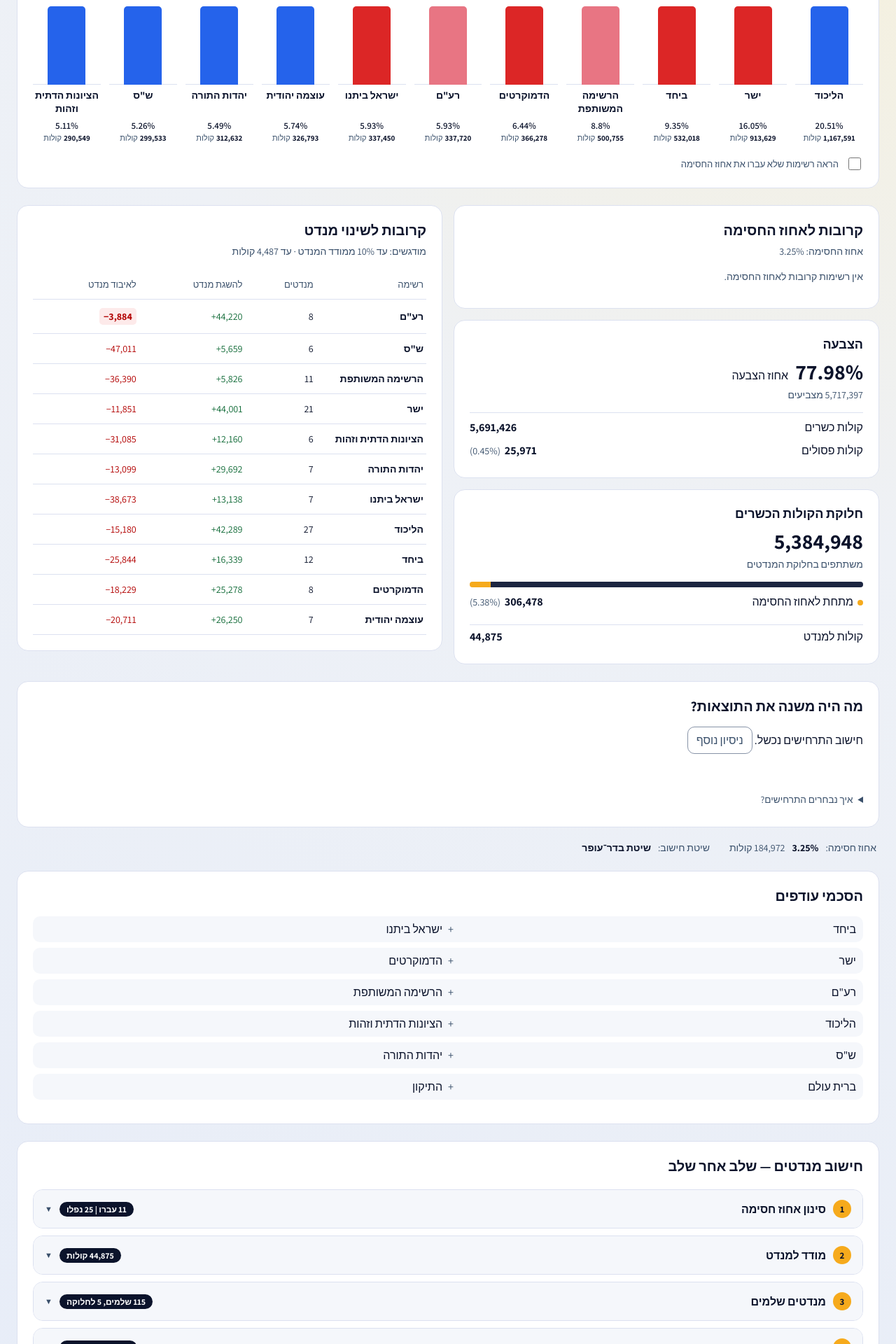
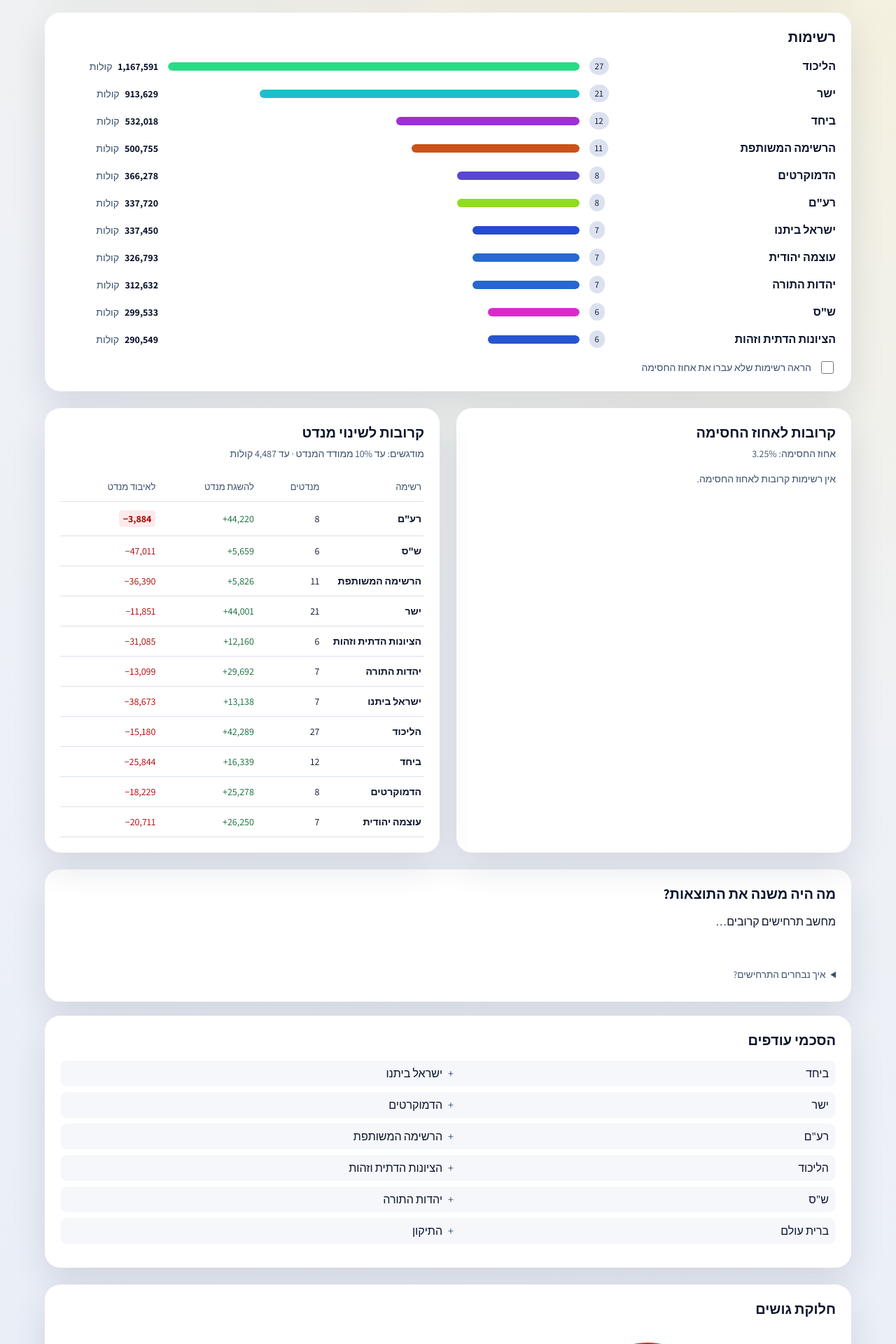
Before and after one commit to EladHeller/israel-elections, a React (Vite) app in the folder elections-client/: page /results/26 in a window 1280 px wide. Shown: the part 420-2340 px from the top of the page at 70% size. Built offline with nearby package versions, Linux system fonts and the light colour scheme.

Commit message:
Use standard layout for final election results

```diff
--- a/elections-client/src/App.tsx
+++ b/elections-client/src/App.tsx
@@ -124,7 +124,7 @@ function ElectionScreen({ electionId, viewMode, shared }: { electionId?: string;
     ...computeBlocMap(defaultBlocs),
     ...historicalAssignments[currentElection || ''],
   };
-  const electionNight = isLatestElection && viewMode !== 'summary';
+  const electionNight = isLatestElection && electionManifest?.phase !== 'final' && viewMode !== 'summary';
   const screenClass = electionNight ? 'screen election-night' : 'screen';
 
   const {
@@ -342,7 +342,7 @@ function ElectionScreen({ electionId, viewMode, shared }: { electionId?: string;
       <PartyPanel
         researchElection={!isDemo && !isSimulator && hasLocalityData(currentElection) ? currentElection! : undefined}
         editable={isSimulator}
-        isLatestElection={isLatestElection}
+        isLatestElection={electionNight}
         isDemo={isDemo}
         isEdited={displayedIsEdited}
         parties={parties}
@@ -505,7 +505,7 @@ function ElectionScreen({ electionId, viewMode, shared }: { electionId?: string;
               blocLabels={blocEntries.map(({ label }) => label)}
               blocTotals={blocTotals} blocSeatDeltas={blocSeatDeltas}
               partyToBloc={partyToBloc}
-              onPartyBlocChange={(party, blocKey) => setHistoricalAssignments((previous) => ({
+              onPartyBlocChange={(party, blocKey) => isLatestElection ? assignParty(party, blocKey) : setHistoricalAssignments((previous) => ({
                 ...previous,
                 [currentElection]: { ...previous[currentElection], [party]: blocKey },
               }))}
```
